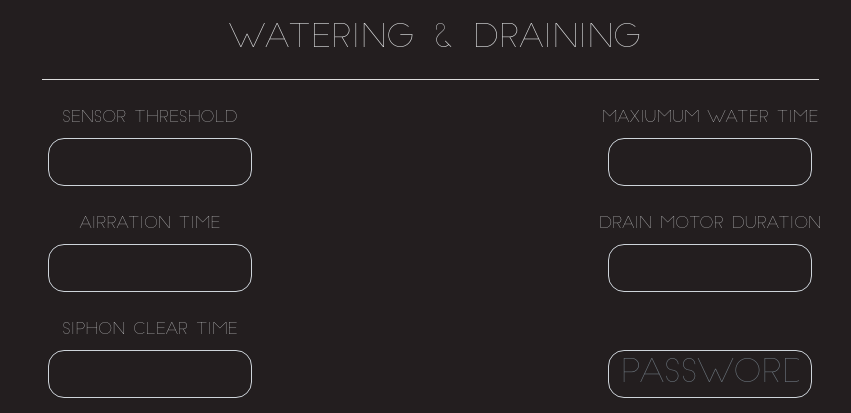
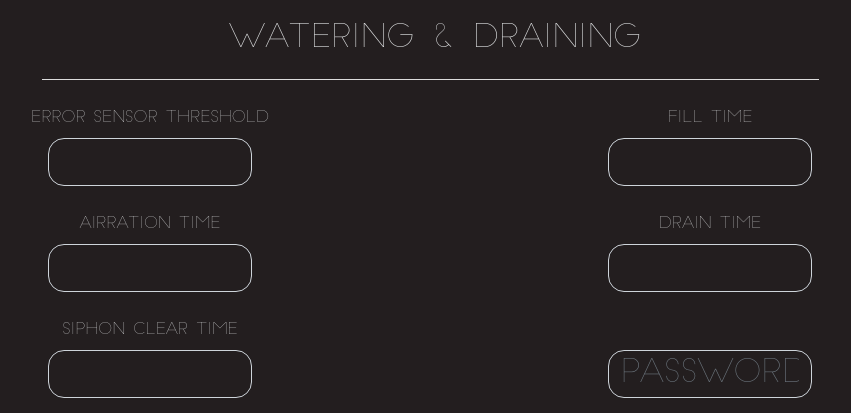
Before and after one commit to lwaghorn/aquaponicsIot, a Flask app: page / in a window 1280 px wide, after a click on "Control". Shown: the part 823-1236 px from the top of the page, without its empty margins (210-1061 px from the left). Run offline with Flask 2, Linux system fonts and the light colour scheme; data that the repository does not hold is empty; some libraries are stand-ins or nearby versions.

Commit message:
Update Control Titles and GitIgnore

```diff
--- a/homeIot/templates/landingPage.html
+++ b/homeIot/templates/landingPage.html
@@ -172,11 +172,11 @@
 	<form id="cycleConfigurationForm">
 		<div class="form-row text-center">
 		    <div class="form-group col-md-6 text-center" >
-		        <label for="sensorThreshold" class="control-label buttonTitle">Sensor Threshold</label>
+		        <label for="sensorThreshold" class="control-label buttonTitle">Error Sensor Threshold</label>
 		        <input type="number" class="form-control configInput" id="sensorThreshold">
 		    </div>
 		    <div class="form-group col-md-6">
-		        <label class="control-label buttonTitle">Maxiumum Water Time</label>
+		        <label class="control-label buttonTitle">Fill Time</label>
 		        <input type="number" class="form-control configInput" id="waterRunInTime">
 		    </div>
 		</div>
@@ -186,7 +186,7 @@
 		        <input type="number" class="form-control configInput" id="airrationTime">
 		    </div>
 		    <div class="form-group col-md-6">
-		        <label  class="control-label buttonTitle">Drain Motor Duration</label>
+		        <label  class="control-label buttonTitle">Drain Time</label>
 		        <input type="number" class="form-control configInput" id="drainTime">
 		    </div>
 		</div>
```
Also changed, not shown: 1 other file.
